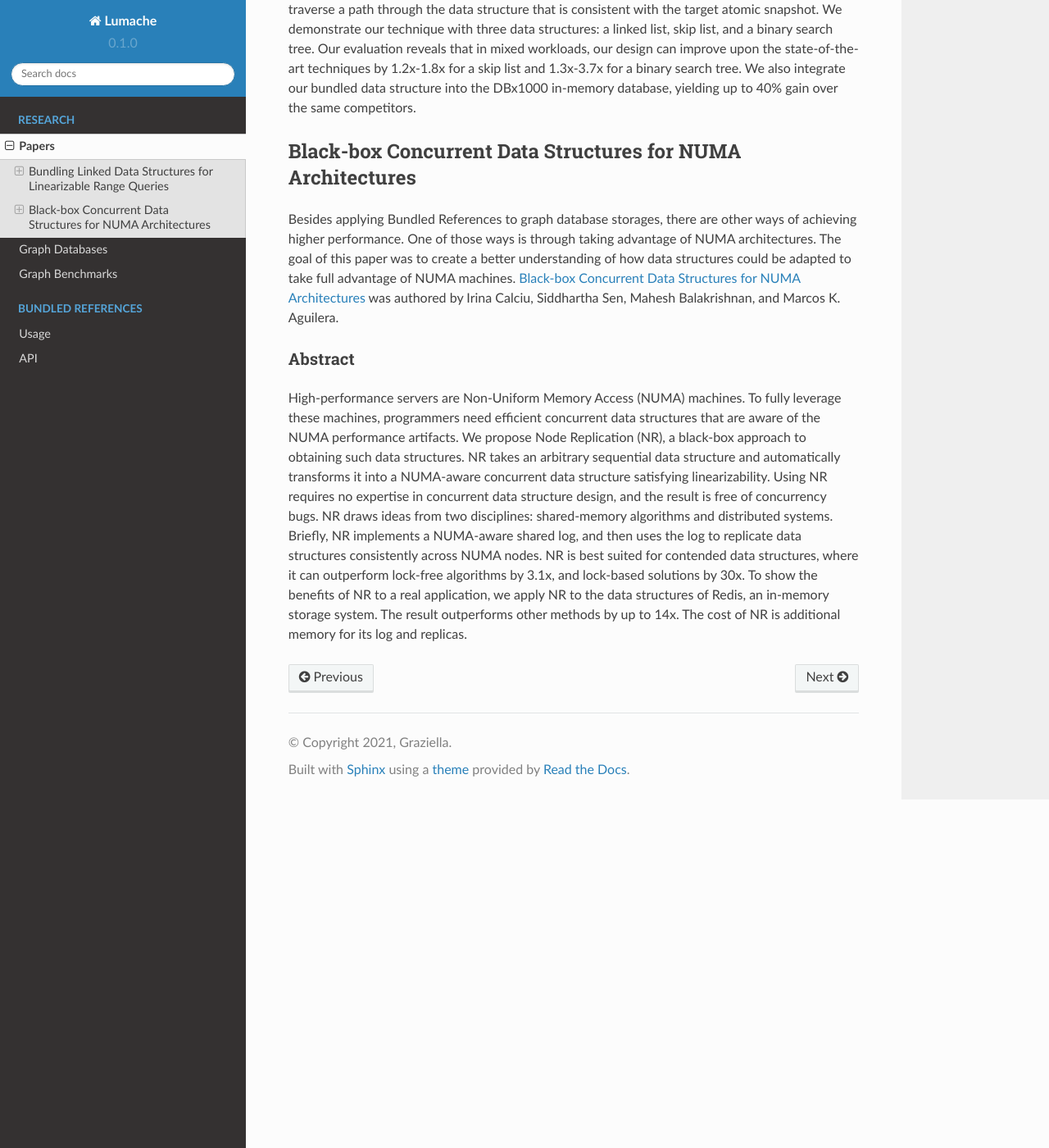
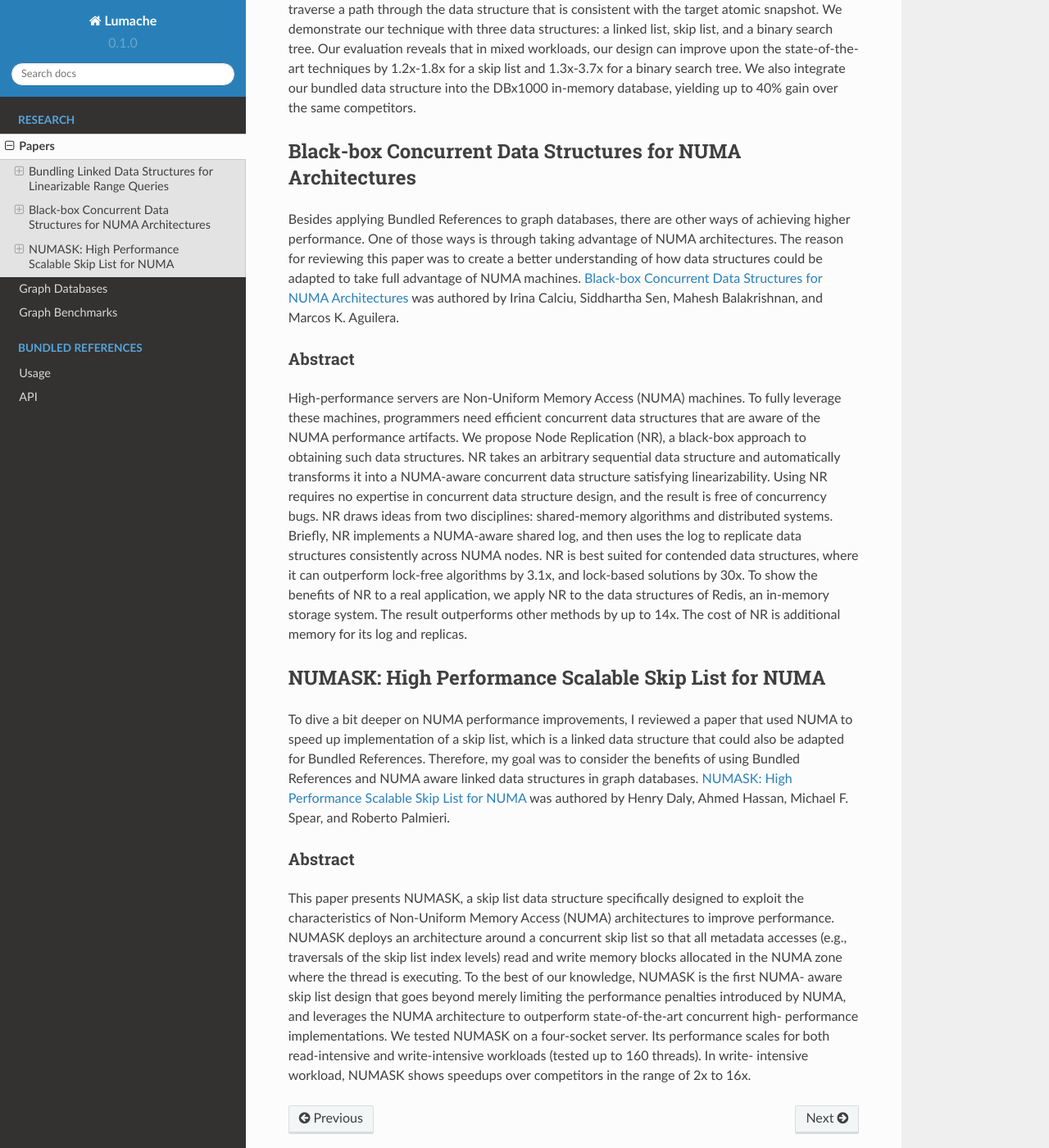
Before and after one commit to JAlexanderCarr/bundledrefs, a Sphinx documentation site: the page built from docs/source/research/papers.rst, in a window 1280 px wide and 1400 px high, scrolled down 562 px. Shown: the whole window at 82% size. Built offline with Sphinx 7.4.7 and the Read the Docs theme 2.0.0, drawn with Linux system fonts in a browser that asks for light colours.

Commit message:
Added a paper

```diff
--- a/docs/source/research/papers.rst
+++ b/docs/source/research/papers.rst
@@ -38,11 +38,12 @@ database, yielding up to 40% gain over the same competitors.
 Black-box Concurrent Data Structures for NUMA Architectures
 ===========================================================
 
-Besides applying Bundled References to graph database storages, there
+Besides applying Bundled References to graph databases, there
 are other ways of achieving higher performance.  One of those ways is
-through taking advantage of NUMA architectures.  The goal of this paper
-was to create a better understanding of how data structures could be
-adapted to take full advantage of NUMA machines.  `Black-box Concurrent
+through taking advantage of NUMA architectures.  The reason for
+reviewing this paper was to create a better understanding
+of how data structures could be adapted to take full
+advantage of NUMA machines.  `Black-box Concurrent
 Data Structures for NUMA Architectures`_ was authored by Irina Calciu,
 Siddhartha Sen, Mahesh Balakrishnan, and Marcos K. Aguilera.
 
@@ -67,3 +68,28 @@ algorithms by 3.1x, and lock-based solutions by 30x. To show the benefits
 of NR to a real application, we apply NR to the data structures of Redis,
 an in-memory storage system. The result outperforms other methods by up to
 14x. The cost of NR is additional memory for its log and replicas.
+
+NUMASK: High Performance Scalable Skip List for NUMA
+====================================================
+
+To dive a bit deeper on NUMA performance improvements, I reviewed a paper
+that used NUMA to speed up implementation of a skip list, which is a linked
+data structure that could also be adapted for Bundled References.  Therefore,
+my goal was to consider the benefits of using Bundled References and NUMA aware
+linked data structures in graph databases.  `NUMASK: High Performance Scalable
+Skip List for NUMA`_ was authored by Henry Daly, Ahmed Hassan, Michael F. Spear,
+and Roberto Palmieri.
+
+Abstract
+--------
+
+This paper presents NUMASK, a skip list data structure specifically designed to exploit the
+characteristics of Non-Uniform Memory Access (NUMA) architectures to improve performance.
+NUMASK deploys an architecture around a concurrent skip list so that all metadata accesses
+(e.g., traversals of the skip list index levels) read and write memory blocks allocated in the NUMA
+zone where the thread is executing. To the best of our knowledge, NUMASK is the first NUMA-
+aware skip list design that goes beyond merely limiting the performance penalties introduced by
+NUMA, and leverages the NUMA architecture to outperform state-of-the-art concurrent high-
+performance implementations. We tested NUMASK on a four-socket server. Its performance
+scales for both read-intensive and write-intensive workloads (tested up to 160 threads). In write-
+intensive workload, NUMASK shows speedups over competitors in the range of 2x to 16x.
```
